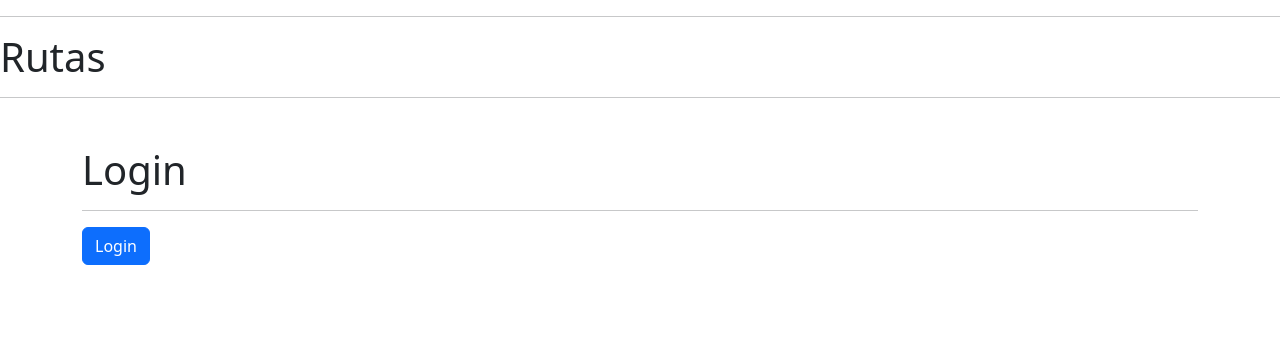
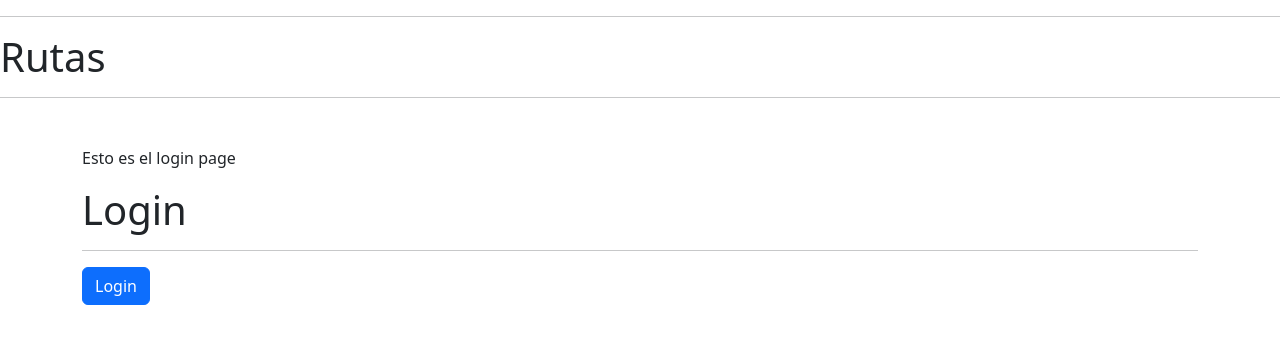
Before and after one commit to rodrigoDev0n/Heroes-app, a React (Vite) app: page /login in a window 1280 px wide. Shown: the top 344 px of the page. Built offline with nearby package versions, Linux system fonts and the light colour scheme.

Commit message:
nuevos cambios

```diff
--- a/src/auth/pages/Login.jsx
+++ b/src/auth/pages/Login.jsx
@@ -12,6 +12,7 @@ export const Login = () => {
 
   return (
     <div className="container mt-5">
+      <p>Esto es el login page</p>
       <h1>Login</h1>
       <hr />
 
```
